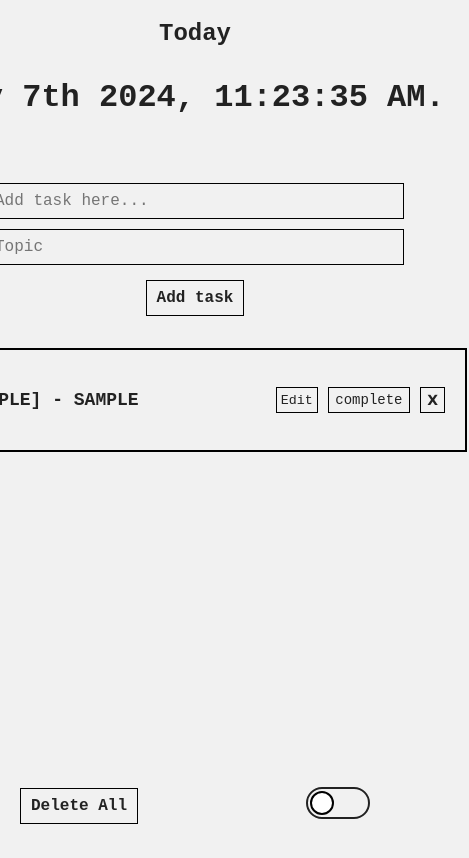
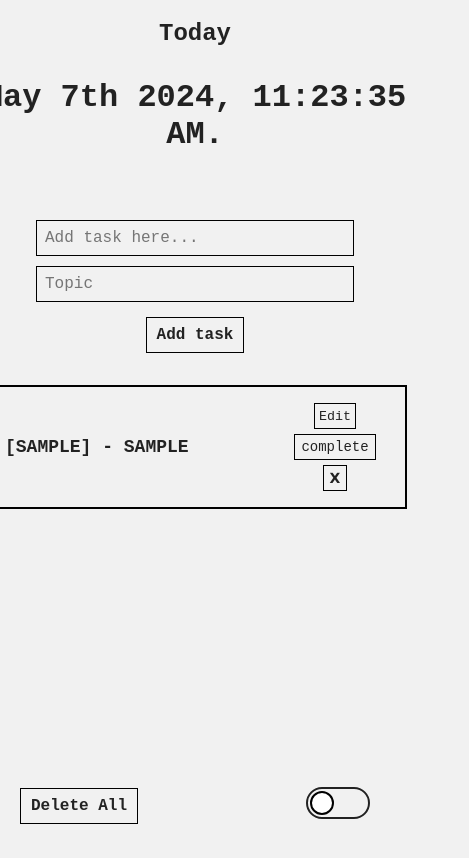
Before and after one commit to saicharith2012/todolist-react-app, a React (Create React App) app: page / in a window 390 px wide. Both pictures are taken after typing "Sample", "Sample" into the empty fields and a click on the button "Add task". Shown: the top 858 px of the page, 469 px wide, since content can reach past the window. Built offline with nearby package versions, Linux system fonts and the light colour scheme.

Commit message:
adding styles for mobile screens

```diff
--- a/src/App.css
+++ b/src/App.css
@@ -117,6 +117,15 @@ body {
   background-color: var(--element-bg);
 }
 
+
+.taskButtons  {
+  display: flex;
+  flex-direction: row;
+  align-items: center;
+  justify-content: space-around;
+  width: 200px;
+}
+
 .editInput {
   width: 300px;
   margin-right: 10px;
@@ -133,6 +142,7 @@ body {
   padding: 5px 4px 4px 4px;
   transition: background-color 0.15s, color 0.15s;
   cursor: pointer;
+  margin: 5px;
 }
 
 .editTask:hover {
@@ -178,6 +188,7 @@ body {
   color: var(--text-color);
   cursor: pointer;
   transition: background-color 0.15s, color 0.15s;
+  margin: 5px;
 }
 
 .deleteTask:hover {
@@ -373,8 +384,39 @@ body {
     flex-direction: column;
     align-items: center;
   }
+}
+
+@media (max-width: 564px) {
+  .add-task input {
+    border-width: 1px;
+    margin: 5px;
+    width: 300px
+  }
+
+  .add-task {
+    display: flex;
+    flex-direction: column;
+    align-items: center;
+  }
 
   .task {
-    height: 100px;
+    width: 400px;
+    padding: 0px 10px;
   }
+
+  .taskButtons  {
+    display: flex;
+    flex-direction: column;
+    align-content: space-around;
+    justify-content: center;
+    width: 120px;
+  }
+
+  .task p {
+    width: 260px;
+  }
+
+
+
+
 }
--- a/src/Components/Task.jsx
+++ b/src/Components/Task.jsx
@@ -42,6 +42,7 @@ export function Task(props) {
         </p>
       )}
 
+      <div className="taskButtons">
       {isEditing ? (
         <button
           className="saveEdit"
@@ -91,6 +92,7 @@ export function Task(props) {
       >
         X
       </button>
+      </div>
     </div>
   );
 }
```
